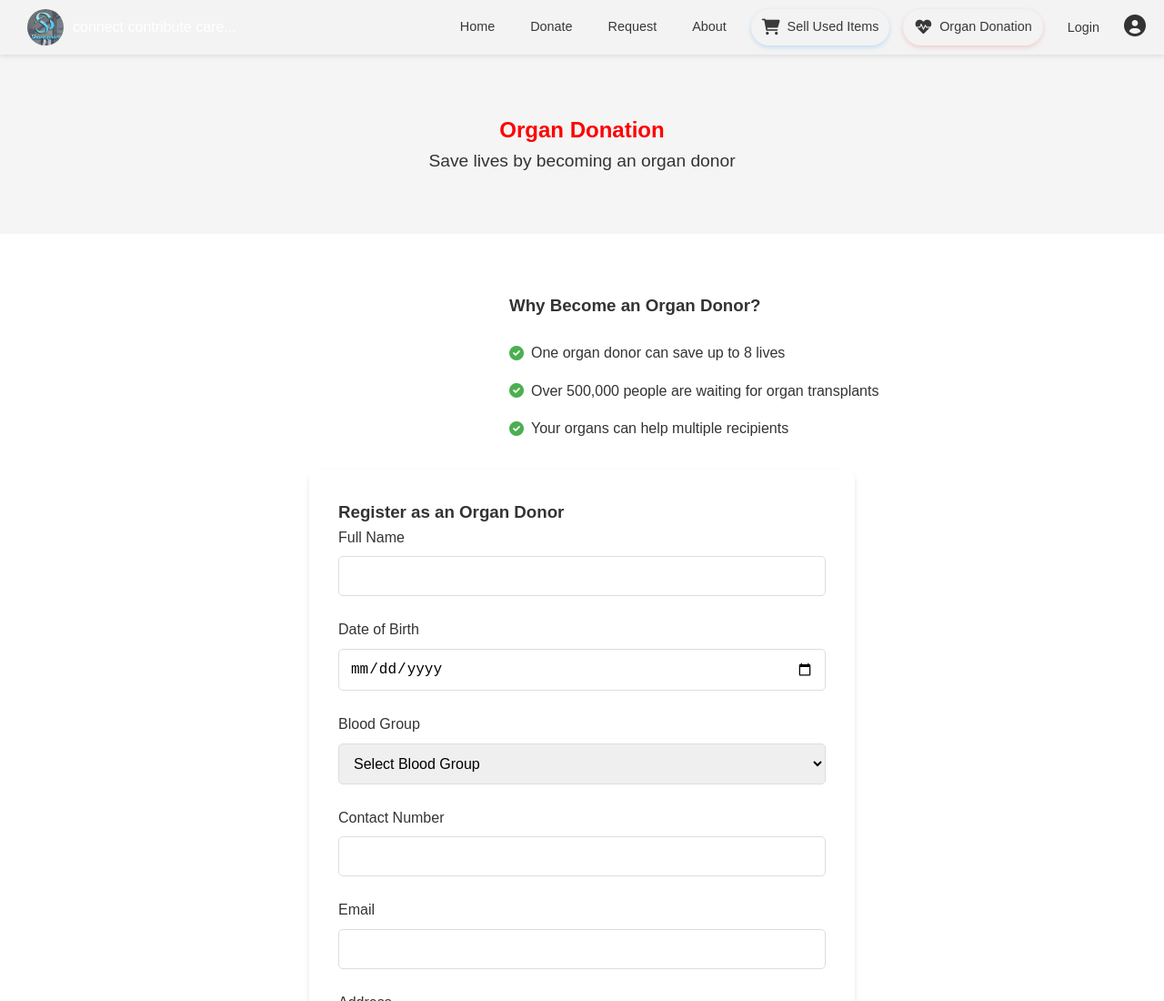
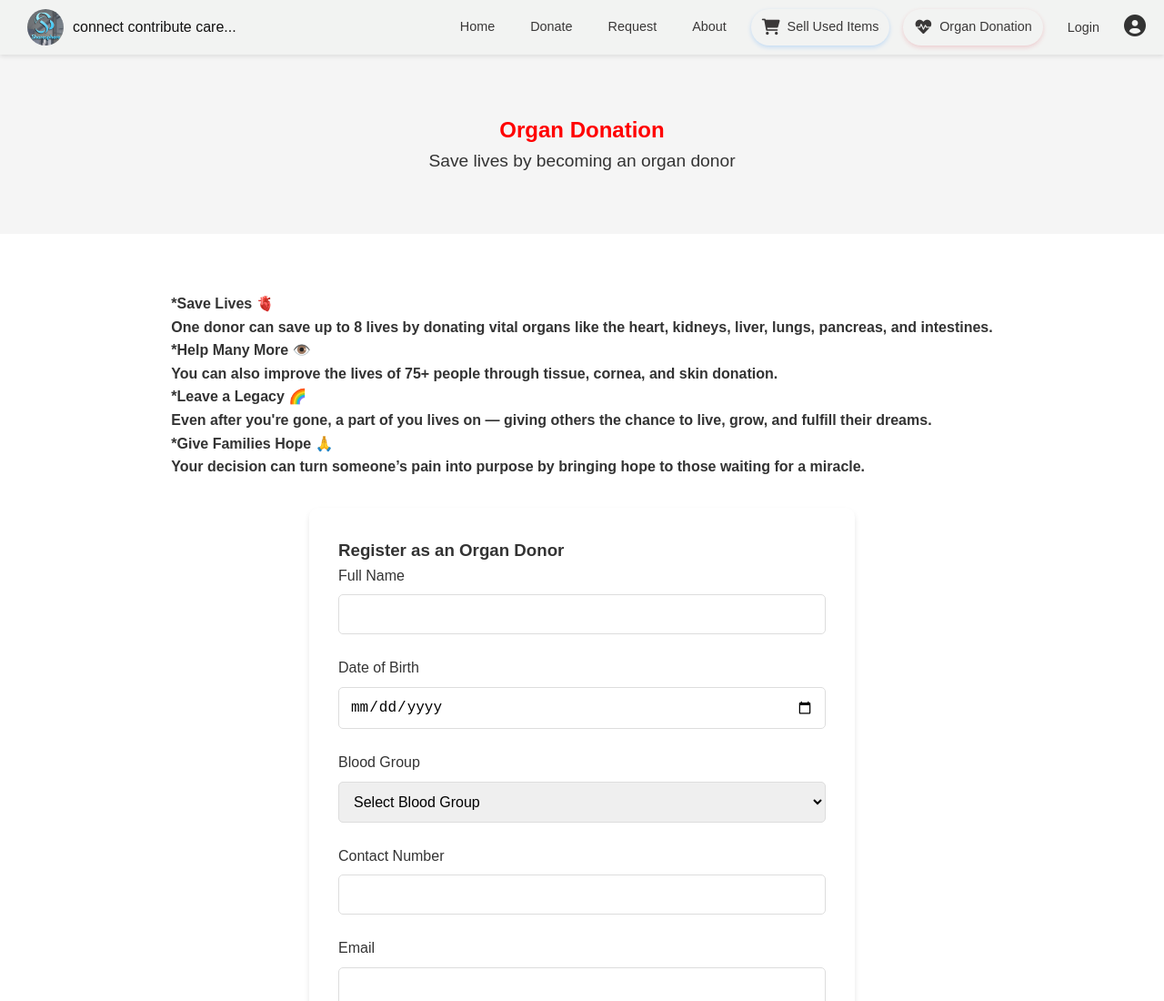
Before and after one commit to himanshugupta2068ba/Share-Sphere, a plain HTML site: page organ.html in a window 1280 px wide. Shown: the top 1100 px of the page at 91% size. Drawn offline with Linux system fonts and the light colour scheme.

Commit message:
change organ page

```diff
--- a/organ.html
+++ b/organ.html
@@ -54,7 +54,7 @@
 
     nav {
       background-color: #f2f3f2;
-      color: white;
+      color: rgb(30, 28, 28);
       padding: 10px 20px;
       display: flex;
       justify-content: space-between;
@@ -67,7 +67,7 @@
       display: flex;
       align-items: center;
       font-size: 1rem;
-      color: white;
+      color: rgb(18, 17, 17);
     }
 
     .logo2 {
@@ -162,6 +162,7 @@
     @media (max-width: 768px) {
       .menu-toggle {
         display: block;
+        color: #000;
       }
 
       .nav-links {
@@ -171,7 +172,7 @@
         position: absolute;
         top: 60px;
         left: 0;
-        background-color: #333;
+        background-color: #b8b6b6;
         padding: 10px 0;
       }
 
@@ -246,7 +247,7 @@
 
     <section class="organ-content">
         <div class="organ-info">
-            <h3>Why Become an Organ Donor?</h3>
+            <!-- <h3>Why Become an Organ Donor?</h3><br>
             <ul class="organ-benefits">
                 <li>
                     <i class="fas fa-check-circle"></i>
@@ -260,7 +261,19 @@
                     <i class="fas fa-check-circle"></i>
                     <span>Your organs can help multiple recipients</span>
                 </li>
-            </ul>
+            </ul> -->
+            <!-- <h2>🌟 Why Become an Organ Donor?</h2><br> -->
+<h4>*Save Lives 🫀<br>
+One donor can save up to 8 lives by donating vital organs like the heart, kidneys, liver, lungs, pancreas, and intestines.<br>
+
+*Help Many More 👁️<br>
+You can also improve the lives of 75+ people through tissue, cornea, and skin donation.<br>
+
+*Leave a Legacy 🌈<br>
+Even after you're gone, a part of you lives on — giving others the chance to live, grow, and fulfill their dreams.<br>
+
+*Give Families Hope 🙏<br>
+Your decision can turn someone’s pain into purpose by bringing hope to those waiting for a miracle.<br></h4>
         </div>
 
         <div class="organ-form-container">
--- a/styles.css
+++ b/styles.css
@@ -644,28 +644,12 @@ nav h7{
     font-size: 1rem;
 }
 .organ-info{
-    /* justify-content: center; */
-    margin-left: 560px;
-    /* align-self: center; */
+    display: flex;
+    align-content: center;
+    justify-content: center;
 }
 
-.organ-benefits {
-    list-style: none;
-    padding: 0;
-    margin: 1.5rem 0;
-}
 
-.organ-benefits li {
-    display: flex;
-    align-items: center;
-    margin-bottom: 1rem;
-    color: var(--text-color);
-}
-
-.organ-benefits i {
-    color: var(--primary-color);
-    margin-right: 0.5rem;
-}
 
 
 /* Footer */
```
Also changed, not shown: donate.html (+3 -2 lines), index.html (+1 -1 lines), login.html (+3 -3 lines), request.html (+5 -4 lines), sell.html (+5 -4 lines).
